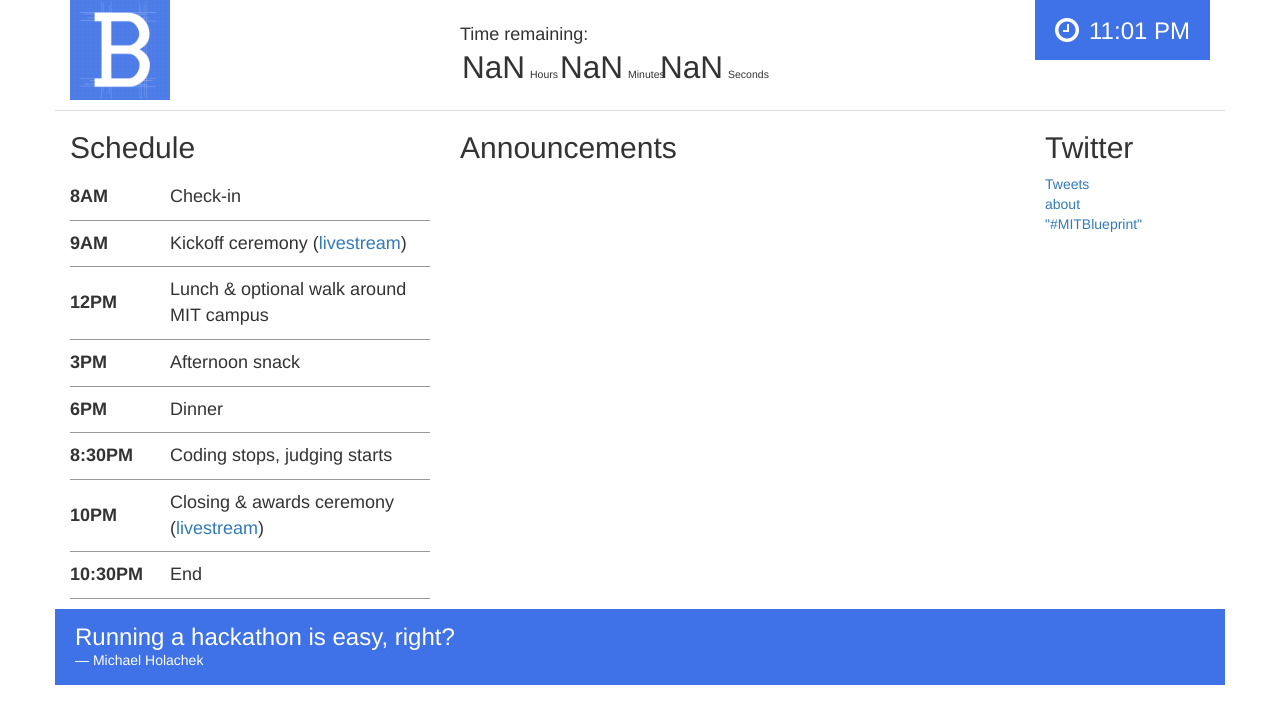
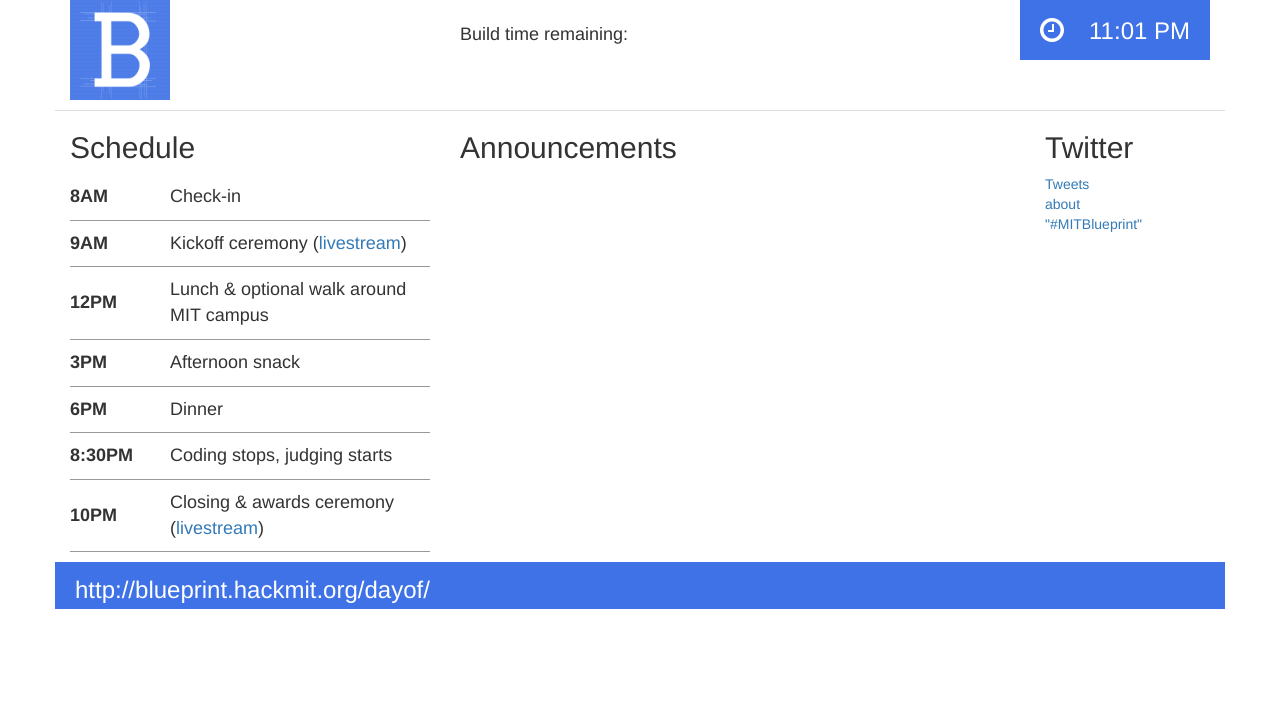
Before and after one commit to MITBlueprint/blueprint-dayof, a PHP site: page / in a window 1280 px wide. Shown: the top 724 px of the page. Run offline with PHP 8.4, Linux system fonts and the light colour scheme; some libraries are stand-ins or nearby versions.

Commit message:
Improve things

```diff
--- a/css/main.css
+++ b/css/main.css
@@ -43,7 +43,7 @@
 	text-align: right;
 	float: right;
 	font-size: 28px;
-	width: 175px;
+	width: 190px;
 }
 
 #current_time i {
--- a/index.html
+++ b/index.html
@@ -32,11 +32,13 @@
         <!-- Jumbotron -->
         <div class="row" id="header">
             <div class="col-lg-4">
-                <img src="img/logo.png" id="logo">
+                <a href="http://blueprint.hackmit.org/">
+                    <img src="img/logo.png" id="logo">
+                </a>
             </div>
             <div class="col-lg-4" style="margin-top:25px">
-                <h4 style="margin:0">Time remaining:</h4>
-                <div id="countdown"></div>
+                <h4 style="margin:0">Build time remaining:</h4>
+                <!-- <div id="countdown"></div> -->
             </div>
             <div class="col-lg-4">
                 <div id="current_time"><i class="fa fa-clock-o"></i>
@@ -96,12 +98,6 @@
                             </td>
                             <td>Closing &amp; awards ceremony (<a href="http://www.youtube.com/watch?v=v_GckMvRais">livestream</a>)</td>
                         </tr>
-                        <tr>
-                            <td>
-                                <strong>10:30PM</strong>
-                            </td>
-                            <td>End</td>
-                        </tr>
 
                     </tbody>
                 </table>
@@ -139,9 +135,10 @@
         </div>
 
         <div class="row">
-        <div class="col-lg-12" id="quotes">
-        <h3>Running a hackathon is easy, right?</h3><p>&mdash; Michael Holachek</p>
-        </div>
+            <div class="col-lg-12" id="quotes">
+                <h3>http://blueprint.hackmit.org/dayof/</h3>
+                <!-- <p>&mdash; Michael Holachek</p> -->
+            </div>
         </div>
 
 
@@ -153,9 +150,6 @@
     <script type="text/javascript" src="js/jquery.countdown.min.js"></script>
     <script src="http://netdna.bootstrapcdn.com/bootstrap/3.1.1/js/bootstrap.min.js"></script>
     <script>
-    document.write('<script src="http://' + (location.host || 'localhost').split(':')[0] + ':35729/livereload.js?snipver=1"></' + 'script>')
-    </script>
-    <script>
     $('#countdown').countdown({
         until: new Date(2014, 1, 22),
         format: "HMS"
@@ -165,13 +159,6 @@
         // Format integers to have at least two digits.
         return n < 10 ? '0' + n : n;
     }
-    setInterval(function() {
-        setCurrentTime();
-    }, 1000);
-
-    setInterval(function() {
-        loadAnnouncements();
-    }, 500);
 
     function loadAnnouncements() {
         $("#an").load("http://staging.holachek.com/BlueprintAnnounce.log");
@@ -183,6 +170,9 @@
         if (currentTime.getHours() < 12) {
             var currentTimeOfDay = " AM";
             var hours = currentTime.getHours();
+        } else if (currentTime.getHours() == 12) {
+            var currentTimeOfDay = " PM";
+            var hours = 12;
         } else {
             var currentTimeOfDay = " PM";
             var hours = currentTime.getHours() - 12;
@@ -194,6 +184,30 @@
 
     loadAnnouncements();
     setCurrentTime();
+
+    setInterval(function() {
+        setCurrentTime();
+    }, 1000);
+
+    setInterval(function() {
+        loadAnnouncements();
+    }, 5000);
+    </script>
+    <script>
+    (function(i, s, o, g, r, a, m) {
+        i['GoogleAnalyticsObject'] = r;
+        i[r] = i[r] || function() {
+            (i[r].q = i[r].q || []).push(arguments)
+        }, i[r].l = 1 * new Date();
+        a = s.createElement(o),
+        m = s.getElementsByTagName(o)[0];
+        a.async = 1;
+        a.src = g;
+        m.parentNode.insertBefore(a, m)
+    })(window, document, 'script', '//www.google-analytics.com/analytics.js', 'ga');
+
+    ga('create', 'UA-46696390-1', 'hackmit.org');
+    ga('send', 'pageview');
     </script>
 </body>
 
```
